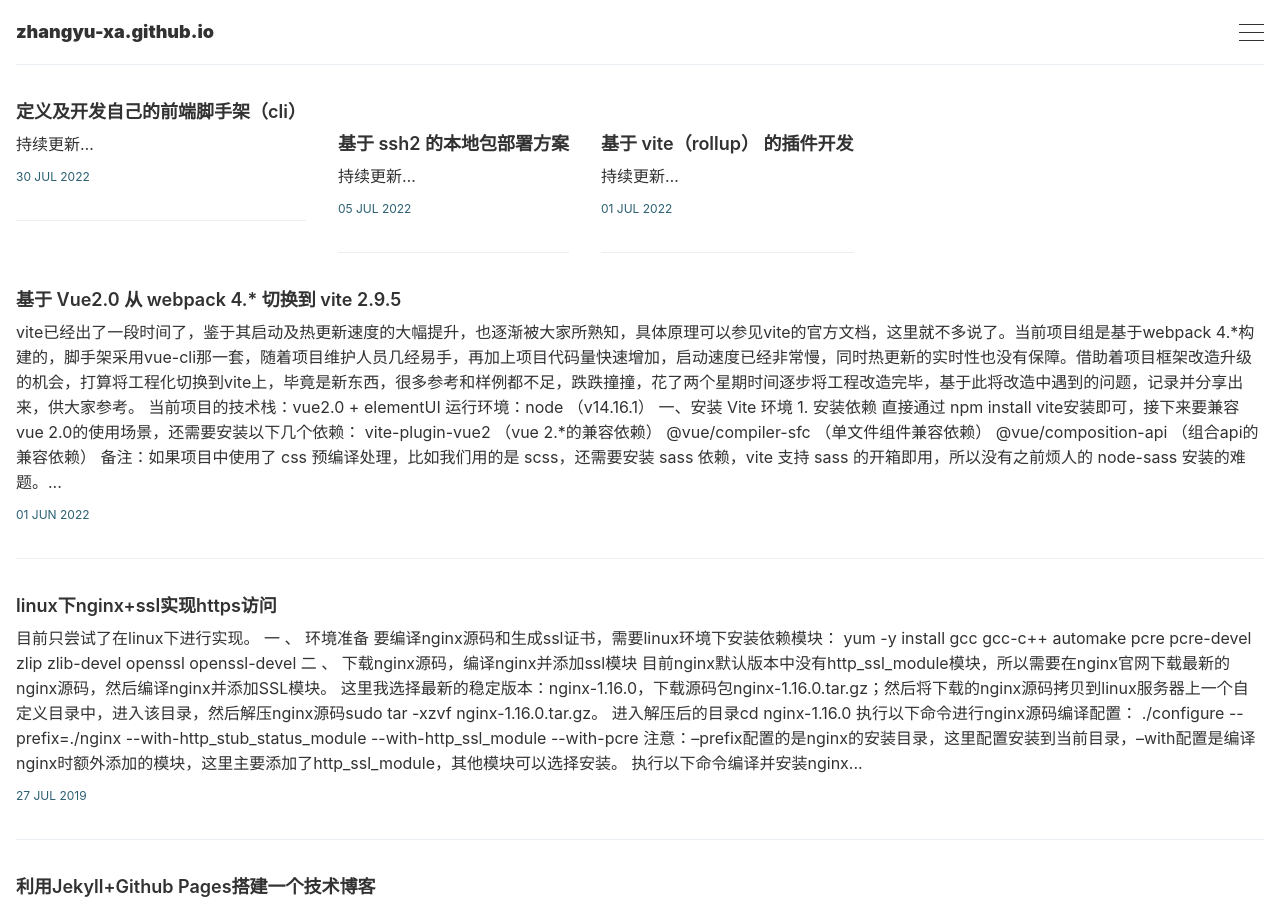
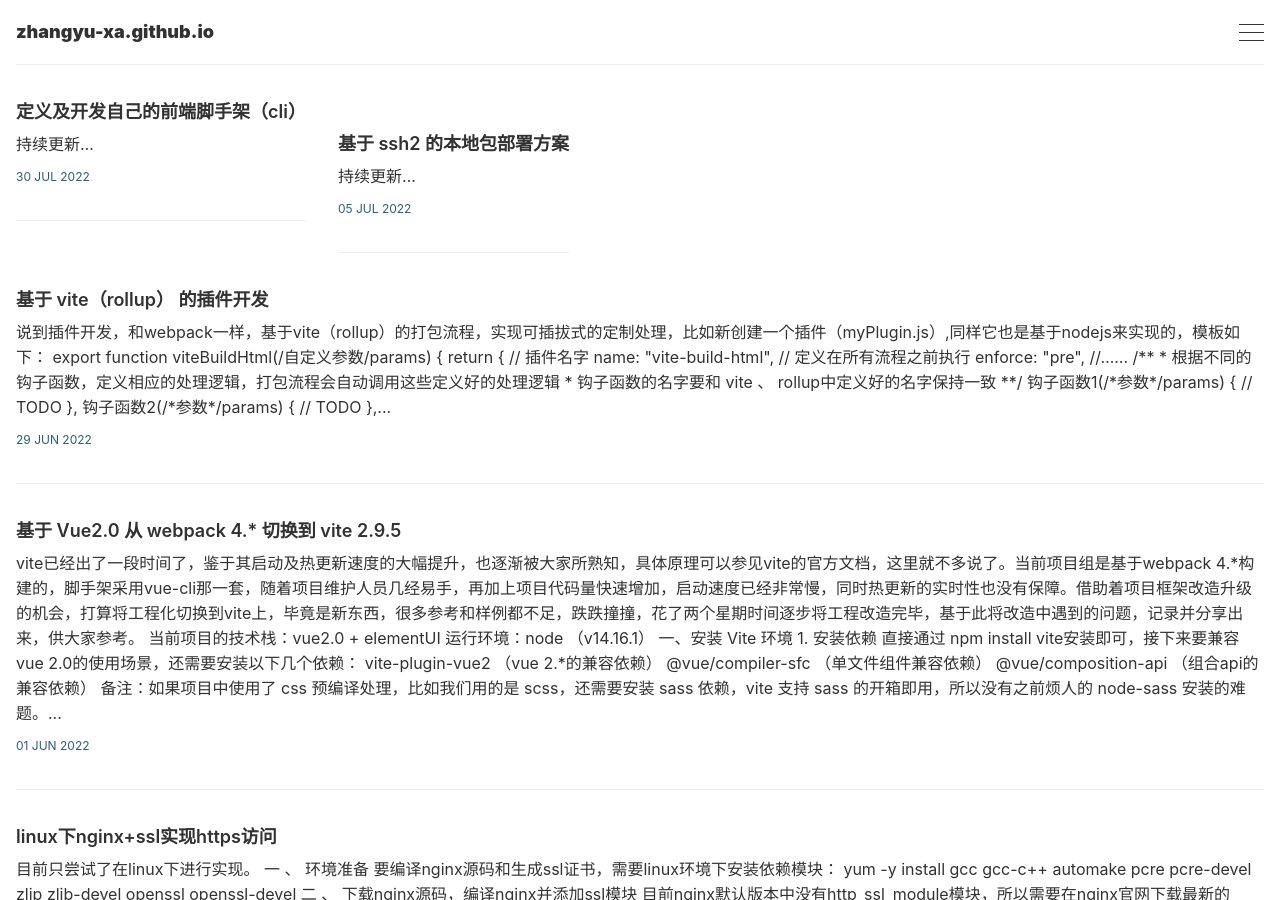
Before and after one commit to zhangyu-xa/zhangyu-xa.github.io, a Jekyll site: the page built from index.html, in a window 1280 px wide and 900 px high. Built offline with Jekyll 4.4.1, drawn with Linux system fonts in a browser that asks for light colours; the list of posts is cut into pages by our own code.

Commit message:
[修改]完善文档

````diff
--- a/_posts/2022-06-01-vite.markdown
+++ b/_posts/2022-06-01-vite.markdown
@@ -361,7 +361,7 @@ index.scss 文件中引入变量文件和其他 scss 文件
 
 具体原因未知，直接上处理方式，vite 支持全局配置引入 scss 变量，vite.config.js 中配置如下：
 
-```
+```javascript
 css: {
     preprocessorOptions: {
       scss: {
--- /dev/null
+++ b/_posts/2022-06-29-rollup.markdown
@@ -0,0 +1,45 @@
+---
+layout: post
+title: 基于 vite（rollup） 的插件开发
+tags: [vite, rollup]
+---
+
+说到插件开发，和webpack一样，基于vite（rollup）的打包流程，实现可插拔式的定制处理，比如新创建一个插件（myPlugin.js）,同样它也是基于nodejs来实现的，模板如下：
+
+```javascript
+export function viteBuildHtml(/自定义参数/params) {
+  return {
+    // 插件名字
+    name: "vite-build-html",
+    // 定义在所有流程之前执行
+    enforce: "pre",
+    //……
+    /**
+    * 根据不同的钩子函数，定义相应的处理逻辑，打包流程会自动调用这些定义好的处理逻辑
+    * 钩子函数的名字要和 vite 、 rollup中定义好的名字保持一致
+    **/
+    钩子函数1(/*参数*/params) {
+      // TODO
+    },
+    钩子函数2(/*参数*/params) {
+      // TODO
+    },
+    // ……
+  };
+}
+```
+
+下面分两部分进行插件开发说明
+
+#### 基于 Vite 提供的钩子函数进行插件开发
+
+
+
+#### 基于 Rollup 提供的钩子函数进行插件开发
+
+
+
+> 参考资料
+>
+> 1. [Vite 官网](https://vitejs.cn/guide/api-plugin.html)
+> 2. [Rollup 官网](https://rollupjs.org/guide/en/#plugins-overview)
--- a/_posts/2022-07-01-rollup.markdown
+++ /dev/null
@@ -1,7 +0,0 @@
----
-layout: post
-title: 基于 vite（rollup） 的插件开发
-tags: [vite, rollup]
----
-
-持续更新...
````
